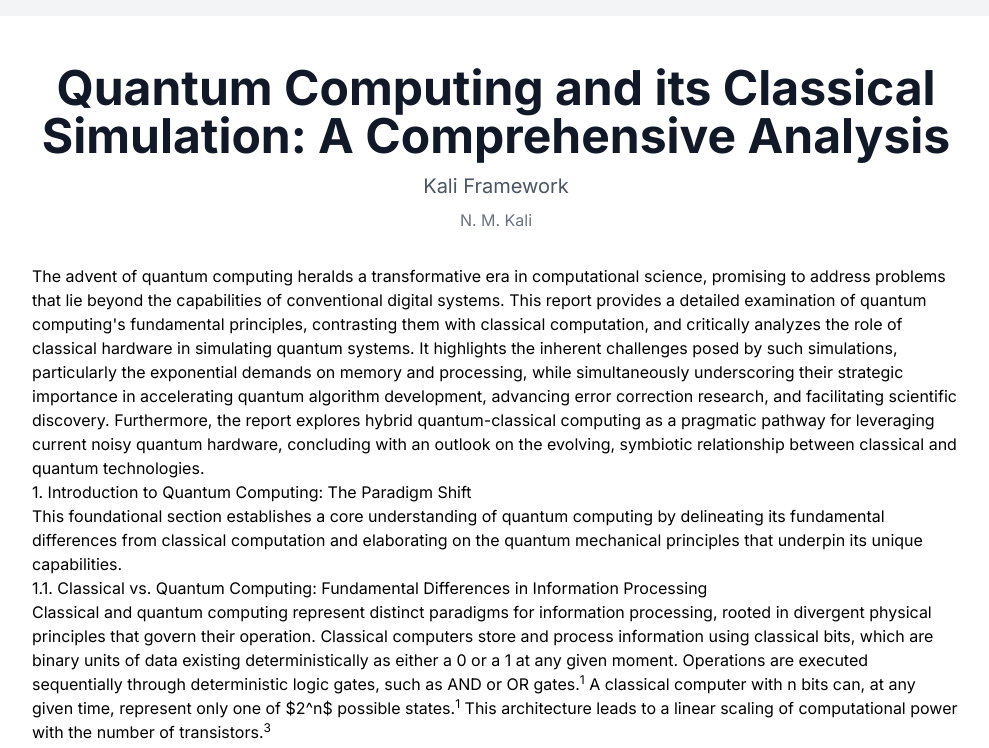
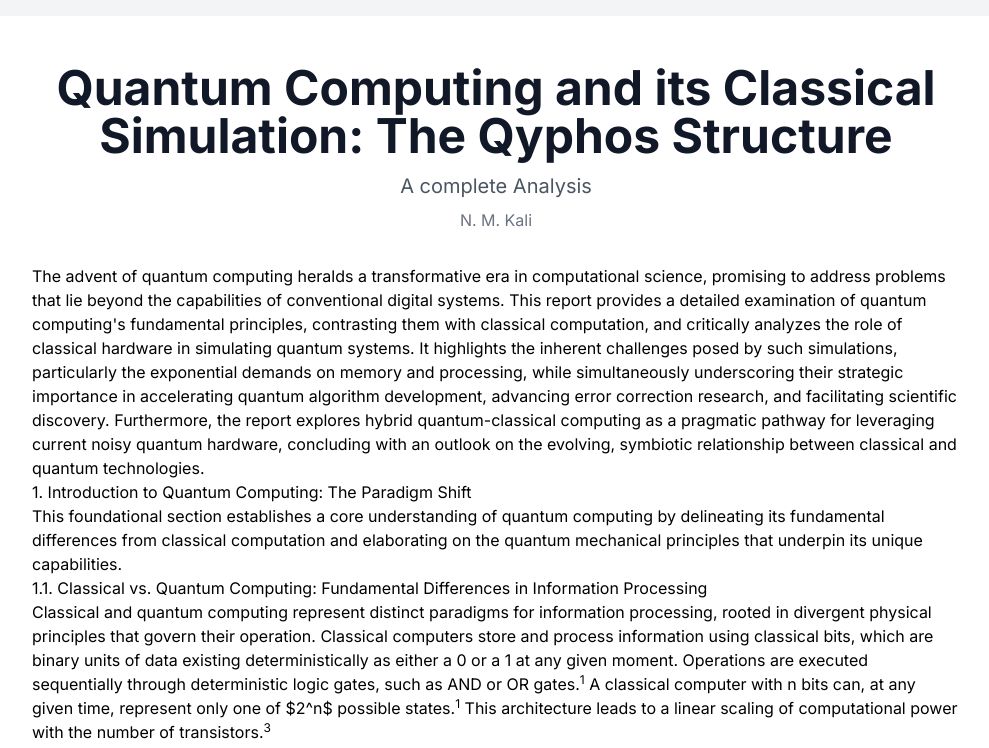
Before and after one commit to boblio-max/arxiv, a plain HTML site: page index.html in a window 1280 px wide. Shown: the top 748 px of the page, without its empty margins (144-1133 px from the left). Drawn offline with nearby package versions, Linux system fonts and the light colour scheme.

Commit message:
Update index.html

```diff
--- a/index.html
+++ b/index.html
@@ -3,7 +3,7 @@
 <head>
     <meta charset="UTF-8">
     <meta name="viewport" content="width=device-width, initial-scale=1.0">
-    <title>Quantum Computing and its Classical Simulation: A Comprehensive Analysis</title>
+    <title>Quantum Computing and its Classical Simulation: The Qyphos Structure</title>
     <!-- Tailwind CSS CDN -->
     <script src="https://cdn.tailwindcss.com"></script>
     <style>
@@ -46,10 +46,10 @@
     <div class="bg-white rounded-2xl shadow-xl p-8 md:p-12 max-w-5xl w-full text-left">
         <header class="mb-8 text-center">
             <h1 class="text-4xl md:text-5xl font-extrabold text-gray-900 leading-tight mb-3">
-                Quantum Computing and its Classical Simulation: A Comprehensive Analysis
+                Quantum Computing and its Classical Simulation: The Qyphos Structure
             </h1>
             <p class="text-lg md:text-xl text-gray-600 mb-2">
-                Kali Framework
+                A complete Analysis
             </p>
             <p class="text-md text-gray-500">
                 N. M. Kali
```
